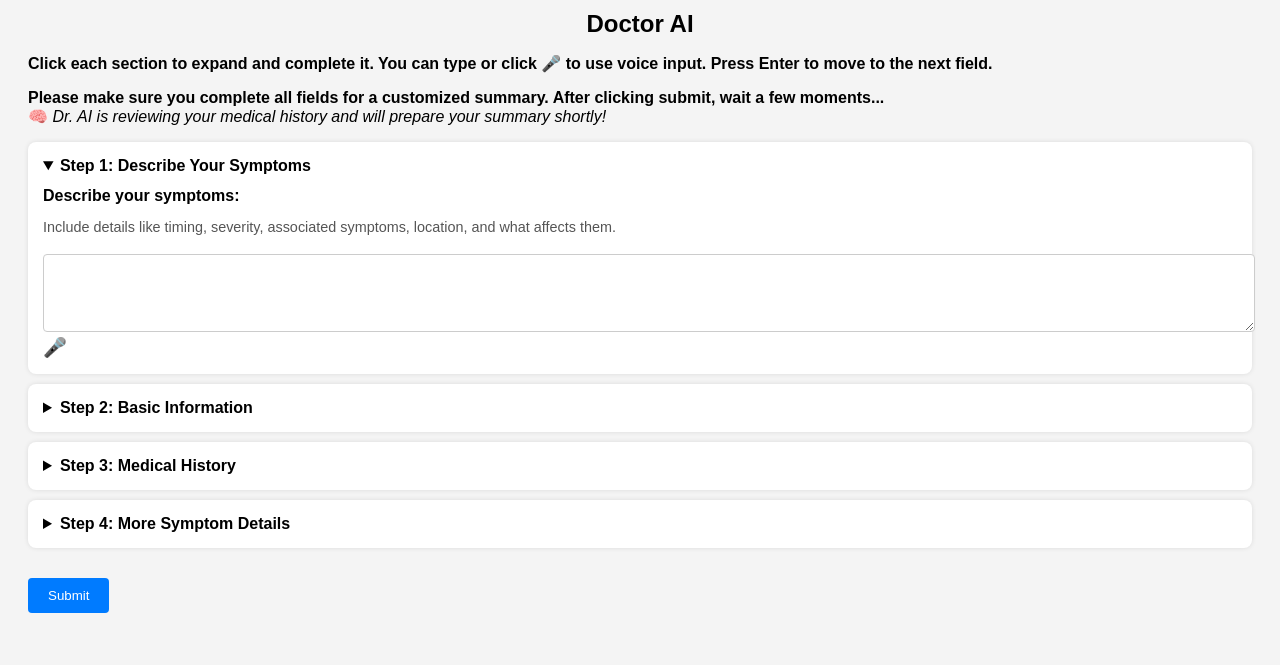
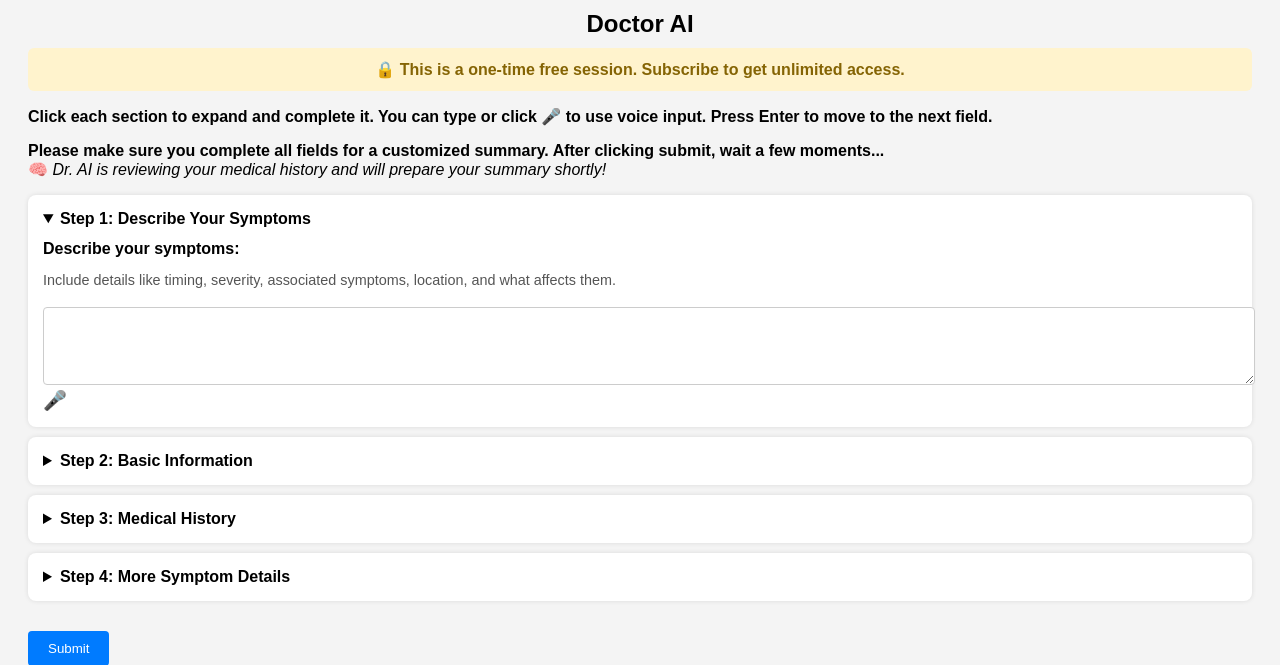
Before and after one commit to Asaabmd/doctor-ai, a Flask app: page / in a window 1280 px wide. Shown: the part 88-753 px from the top of the page. Run offline with Flask 3, Linux system fonts and the light colour scheme.

Commit message:
Update index.html with new Doctor AI layout

```diff
--- a/templates/index.html
+++ b/templates/index.html
@@ -22,6 +22,21 @@
       text-align: center;
       font-size: 24px;
       margin: 10px 0;
+    }
+    .access-message {
+      padding: 12px;
+      margin-bottom: 15px;
+      border-radius: 6px;
+      font-weight: bold;
+      text-align: center;
+    }
+    .access-message.unlimited {
+      background-color: #d4edda;
+      color: #155724;
+    }
+    .access-message.limited {
+      background-color: #fff3cd;
+      color: #856404;
     }
     details {
       background: #fff;
@@ -98,6 +113,17 @@
   </div>
 
   <h1>Doctor AI</h1>
+
+  {% if request.cookies.get('access_granted') %}
+  <div class="access-message unlimited">
+    ✅ Welcome back! You have unlimited access.
+  </div>
+  {% else %}
+  <div class="access-message limited">
+    🔒 This is a one-time free session. Subscribe to get unlimited access.
+  </div>
+  {% endif %}
+
   <p><strong>Click each section to expand and complete it. You can type or click 🎤 to use voice input. Press Enter to move to the next field.</strong></p>
   <p><strong>Please make sure you complete all fields for a customized summary. After clicking submit, wait a few moments...</strong><br>
   🧠 <em>Dr. AI is reviewing your medical history and will prepare your summary shortly!</em></p>
```
